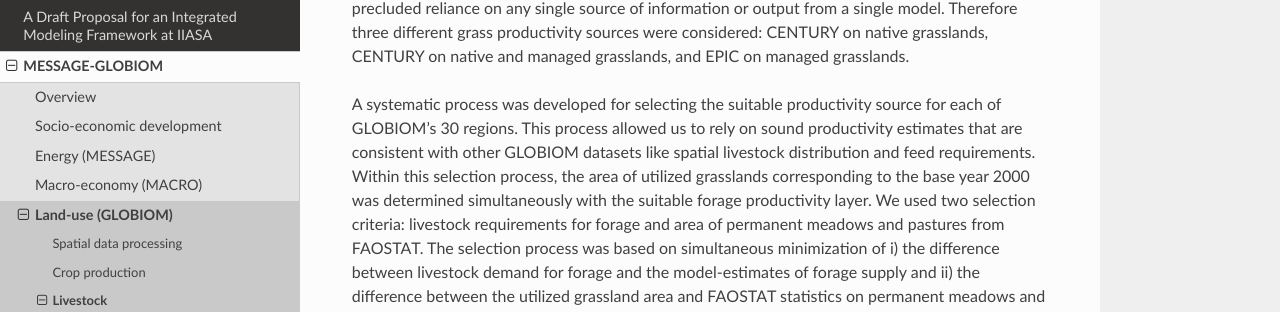
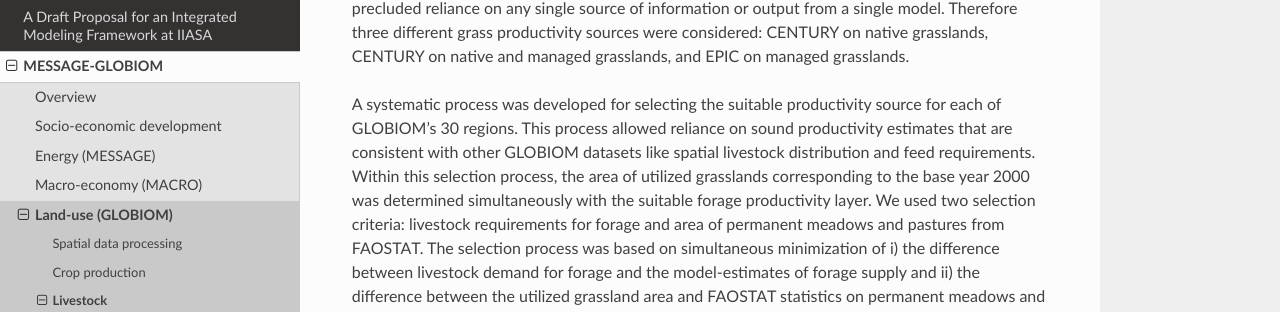
Before and after one commit to iiasa/message_doc, a Sphinx documentation site: the page built from source/message_globiom/land_use/livestock.rst, in a window 1280 px wide and 900 px high, scrolled down 2705 px. Shown: the part 163-475 px from the top of the window. Built offline with Sphinx 7.4.7 and the Read the Docs theme 2.0.0, drawn with Linux system fonts in a browser that asks for light colours; pages that are not in the unit, such as notebooks, are missing from menus; cross-references to code outside the pages are shown as plain code; some of the changed text lies outside the part shown.

Commit message:
Edited 'This process allowed reliance...'

```diff
--- a/source/message_globiom/land_use/livestock.rst
+++ b/source/message_globiom/land_use/livestock.rst
@@ -33,7 +33,7 @@
 ~~~~~~~~~~~~~~~~~~~~~~~~~~~
 The demand and supply of grass need to match at the level of Simulation Unit in GLOBIOM. But reliable information about grass forage supply is not available even at the country level. The forage supply is a product of the utilized grassland area and of forage productivity. However, at global scale, Ramankutty et al. (Ramankutty, Evan et al. 2008 :cite:`ramankutty_farming_2008`) estimated that the extent of pastures spans in the 90% confidence interval between 2.36 and 3.00 billion hectares. The FAOSTAT estimate of 3.44 billion hectares itself falls outside of this interval which illustrates the level of uncertainty in the grassland extent. Similarly, with respect to forage productivity, different grassland production models perform better for different forage production systems and all are confronted with considerable uncertainty due to limited information about vegetation types, management practices, etc. (Conant and Paustian 2004 :cite:`conant_grassland_2004`). These limitations precluded reliance on any single source of information or output from a single model. Therefore three different grass productivity sources were considered: CENTURY on native grasslands, CENTURY on native and managed grasslands, and EPIC on managed grasslands.
 
-A systematic process was developed for selecting the suitable productivity source for each of GLOBIOM’s 30 regions. This process allowed us to rely on sound productivity estimates that are consistent with other GLOBIOM datasets like spatial livestock distribution and feed requirements. Within this selection process, the area of utilized grasslands corresponding to the base year 2000 was determined simultaneously with the suitable forage productivity layer. We used two selection criteria: livestock requirements for forage and area of permanent meadows and pastures from FAOSTAT. The selection process was based on simultaneous minimization of  i) the difference between livestock demand for forage and the model-estimates of forage supply and ii) the difference between the utilized grassland area and FAOSTAT statistics on permanent meadows and pastures. Regional differentiation in grassland management intensity – ranging from dry grasslands with minimal inputs to mesic, planted pastures that are intensively managed with large external inputs – further informed our model selection by enabling us to constrain the number of models for dry grasslands.
+A systematic process was developed for selecting the suitable productivity source for each of GLOBIOM’s 30 regions. This process allowed reliance on sound productivity estimates that are consistent with other GLOBIOM datasets like spatial livestock distribution and feed requirements. Within this selection process, the area of utilized grasslands corresponding to the base year 2000 was determined simultaneously with the suitable forage productivity layer. We used two selection criteria: livestock requirements for forage and area of permanent meadows and pastures from FAOSTAT. The selection process was based on simultaneous minimization of  i) the difference between livestock demand for forage and the model-estimates of forage supply and ii) the difference between the utilized grassland area and FAOSTAT statistics on permanent meadows and pastures. Regional differentiation in grassland management intensity – ranging from dry grasslands with minimal inputs to mesic, planted pastures that are intensively managed with large external inputs – further informed our model selection by enabling us to constrain the number of models for dry grasslands.
 
 To calculate the utilized grassland area, we have first defined the potential grassland area as the area belonging to one of the following GLC2000 land cover classes: 13 (Herbaceous Cover, closed-open), 16-18 (Cultivated and managed areas, Mosaic: Cropland / Tree Cover / Other natural vegetation, Mosaic: Cropland / Shrub and/or grass cover), excluding area identified as cropland according to the IFPRI crop distribution map (You and Wood 2006 cite:`you_entropy_2006`), and 11, 12, 14 (Shrub Cover, closed-open, evergreen, Shrub Cover, closed-open, deciduous, Sparse herbaceous or sparse shrub cover). In each Simulation Unit the utilized area was calculated by dividing total forage requirements by forage productivity. In Simulation Units where utilized area was smaller than the potential grassland area, the difference would be allocated to either “Other Natural Land” or “Other Agricultural Land” depending on the underlying GLC2000 class. In Simulation Units where the grassland area necessary to produce the forage required in the base year was larger than the potential grassland area, a “reserve” was created to ensure base year feasibility, but all the additional grass demand arising through future livestock production increases needed to be satisfied from grasslands.
 
```
